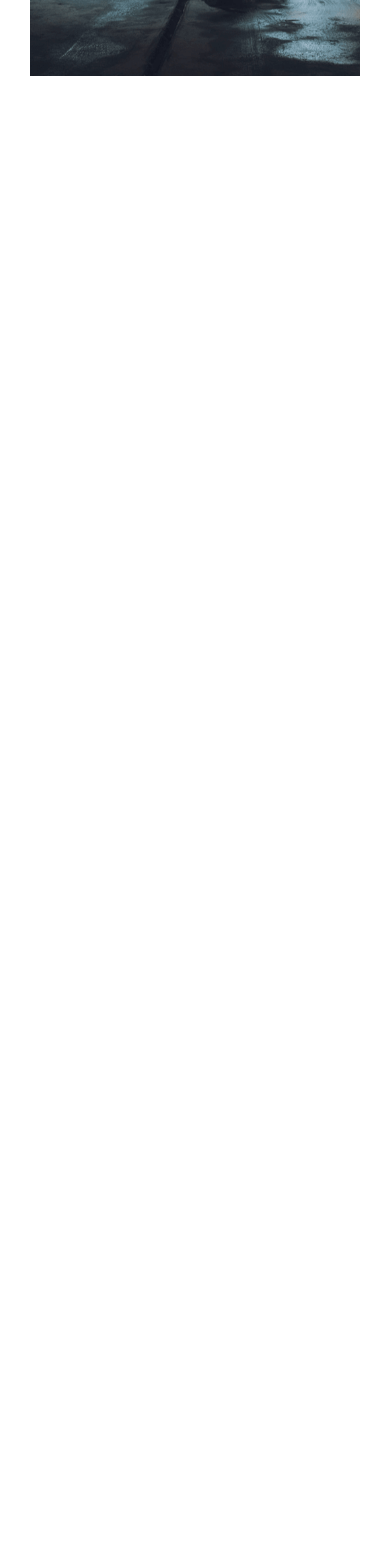
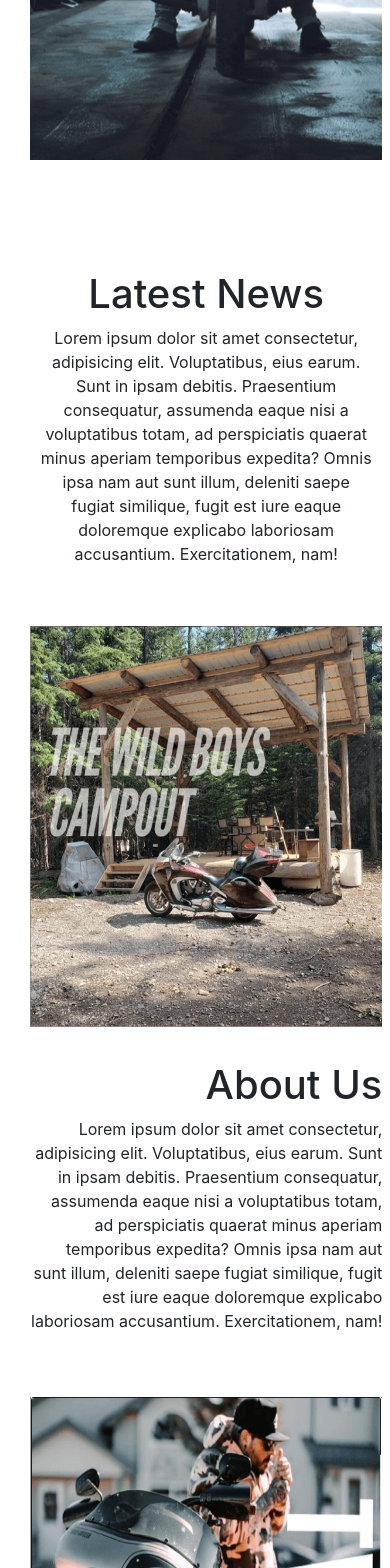
Before and after one commit to ajanes780/wildboyscampoutwebsite, a React (Create React App) app: page / in a window 390 px wide. Shown: the part 432-2000 px from the top of the page. Before the commit the page ends 844 px from the top, so only its background shows below. Built offline with nearby package versions, Linux system fonts and the light colour scheme.

Commit message:
basic front page layout for client

```diff
--- a/src/App.js
+++ b/src/App.js
@@ -1,12 +1,18 @@
 import "./App.scss";
+import { FooterComponent } from "./components/footer/FooterComponent";
 import { HeaderComponent } from "./components/headerComponent/HeaderComponent";
 import { HeroComponent } from "./components/hero/HeroComponent";
+import { NewsComponentLeft } from "./components/newComponentLeft/NewsComponentLeft";
+import { NewsComponent } from "./components/newsComponent/newsComponent";
 
 function App() {
   return (
     <div className="App">
       <HeaderComponent />
       <HeroComponent />
+      <NewsComponent />
+      <NewsComponentLeft />
+      <FooterComponent />
     </div>
   );
 }
--- a/src/App.scss
+++ b/src/App.scss
@@ -1,3 +1,11 @@
 body {
+  display: flex;
+  flex-direction: column;
   padding: 30px;
 }
+
+.App {
+  display: flex;
+  flex-direction: column;
+  flex-wrap: wrap;
+}
--- /dev/null
+++ b/src/components/footer/FooterComponent.jsx
@@ -0,0 +1,17 @@
+import React from "react";
+import Navbar from "react-bootstrap/Navbar";
+import Nav from "react-bootstrap/Nav";
+import "./footerComponentStyle.scss";
+
+export const FooterComponent = () => (
+  <Navbar bg="dark" variant="dark" sticky="bottom">
+    <Navbar.Brand href="#home"></Navbar.Brand>
+    <Navbar.Toggle aria-controls="responsive-navbar-nav" />
+    <Navbar.Collapse id="responsive-navbar-nav"></Navbar.Collapse>
+    <Nav className="mr-auto">
+      {/* <Nav.Link href="#home">Home</Nav.Link>
+      <Nav.Link href="#Events">Events</Nav.Link>
+      <Nav.Link href="#Location">Contests</Nav.Link> */}
+    </Nav>
+  </Navbar>
+);
--- /dev/null
+++ b/src/components/footer/footerComponentStyle.scss
@@ -0,0 +1 @@
+@import "~bootstrap/scss/bootstrap";
--- a/src/components/hero/heroComponentStyle.scss
+++ b/src/components/hero/heroComponentStyle.scss
@@ -2,7 +2,7 @@
   display: flex;
   flex-direction: column;
   justify-content: center;
-  height: 50vh;
+  height: 60vh;
   background-image: url("../../assets/hero.png");
   background-position: center;
   background-size: cover;
--- /dev/null
+++ b/src/components/newComponentLeft/NewsComponentLeft.jsx
@@ -0,0 +1,21 @@
+import React from "react";
+import info from "../../assets/info.png";
+import "./newsComponentLeftStyle.scss";
+
+export const NewsComponentLeft = () => (
+  <div className="news-component-left">
+    <img className="news-image-left" src={info} alt="logo" />
+
+    <div className="write-up-left">
+      <h1 className="about-us"> About Us </h1>
+      <span>
+        Lorem ipsum dolor sit amet consectetur, adipisicing elit. Voluptatibus,
+        eius earum. Sunt in ipsam debitis. Praesentium consequatur, assumenda
+        eaque nisi a voluptatibus totam, ad perspiciatis quaerat minus aperiam
+        temporibus expedita? Omnis ipsa nam aut sunt illum, deleniti saepe
+        fugiat similique, fugit est iure eaque doloremque explicabo laboriosam
+        accusantium. Exercitationem, nam!
+      </span>
+    </div>
+  </div>
+);
--- /dev/null
+++ b/src/components/newComponentLeft/newsComponentLeftStyle.scss
@@ -0,0 +1,58 @@
+.news-component-left {
+  height: 50vh;
+  display: flex;
+  justify-content: space-between;
+  margin: 55px 0px;
+}
+.write-up-left {
+  display: flex;
+  justify-content: center;
+  flex-direction: column;
+  width: 55%;
+  & h1 {
+    text-align: right;
+  }
+  span {
+    text-align: right;
+  }
+}
+
+.news-image-left {
+  flex-direction: column;
+  width: 40vw;
+  height: 100%;
+}
+
+@media (max-width: 768px) {
+  .news-component-left {
+    display: flex;
+    flex-wrap: wrap-reverse;
+    justify-content: space-between;
+    height: 500px;
+    margin: 600px 0px 0px;
+
+    .write-up-left {
+      display: flex;
+      height: 400px;
+      width: 100%;
+    }
+
+    .news-image-left {
+      width: 100%;
+      height: 95%;
+      margin-bottom: 10px;
+    }
+  }
+
+  h1 {
+    text-align: center;
+  }
+  span {
+    width: 100%;
+    text-align: center;
+  }
+
+  .about-us {
+    text-align: center;
+  }
+}
--- /dev/null
+++ b/src/components/newsComponent/newsComponent.jsx
@@ -0,0 +1,21 @@
+import React from "react";
+import "./newsComponentStyle.scss";
+import wildboys from "../../assets/wildboyscamp.png";
+
+export const NewsComponent = () => (
+  <div className="news-component-top">
+    <div className="write-up">
+      <h1> Latest News </h1>
+      <span>
+        Lorem ipsum dolor sit amet consectetur, adipisicing elit. Voluptatibus,
+        eius earum. Sunt in ipsam debitis. Praesentium consequatur, assumenda
+        eaque nisi a voluptatibus totam, ad perspiciatis quaerat minus aperiam
+        temporibus expedita? Omnis ipsa nam aut sunt illum, deleniti saepe
+        fugiat similique, fugit est iure eaque doloremque explicabo laboriosam
+        accusantium. Exercitationem, nam!
+      </span>
+    </div>
+
+    <img className="news-image-top" src={wildboys} alt="logo" />
+  </div>
+);
--- /dev/null
+++ b/src/components/newsComponent/newsComponentStyle.scss
@@ -0,0 +1,59 @@
+.news-component-top {
+  height: 50vh;
+  display: flex;
+  justify-content: space-between;
+  margin: 50px 0px;
+
+  .write-up {
+    display: flex;
+    justify-content: center;
+    flex-direction: column;
+    width: 55%;
+    margin: 10px;
+  }
+
+  .news-image-top {
+    width: 40%;
+    height: 95%;
+    margin: 50px 0px;
+  }
+}
+//   .news-image {
+//     display: flex;
+//     flex-direction: column;
+//     // background-image: url("../../assets/info.png");
+//     background-position: center;
+//     background-size: cover;
+//     background-repeat: no-repeat;
+//     width: 40vw;
+//     margin: 10px;
+//   }
+// }
+
+@media (max-width: 768px) {
+  .news-component-top {
+    display: flex;
+    flex-wrap: wrap;
+    justify-content: center;
+    justify-content: space-between;
+    height: 50vh;
+    margin: 100px 0px;
+
+    .write-up {
+      display: flex;
+      flex-wrap: wrap;
+      margin: 10px;
+      width: 95%;
+      & h1,
+      span {
+        text-align: center;
+      }
+    }
+
+    .news-image-top {
+      width: 100%;
+      height: 95%;
+      margin: 50px 0px;
+    }
+  }
+}
```
Also changed, not shown: src/assets/info.png (added), src/assets/wildboyscamp.png (added).
